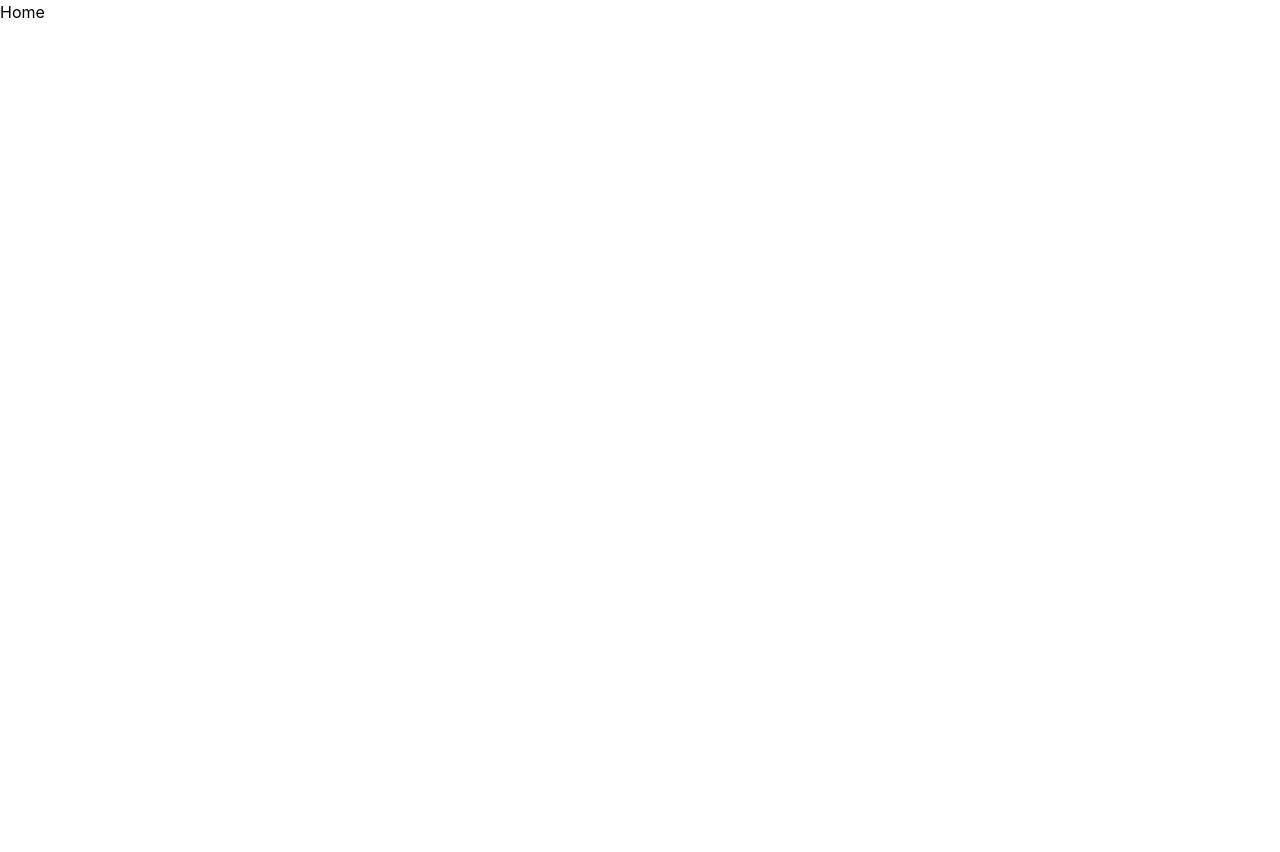
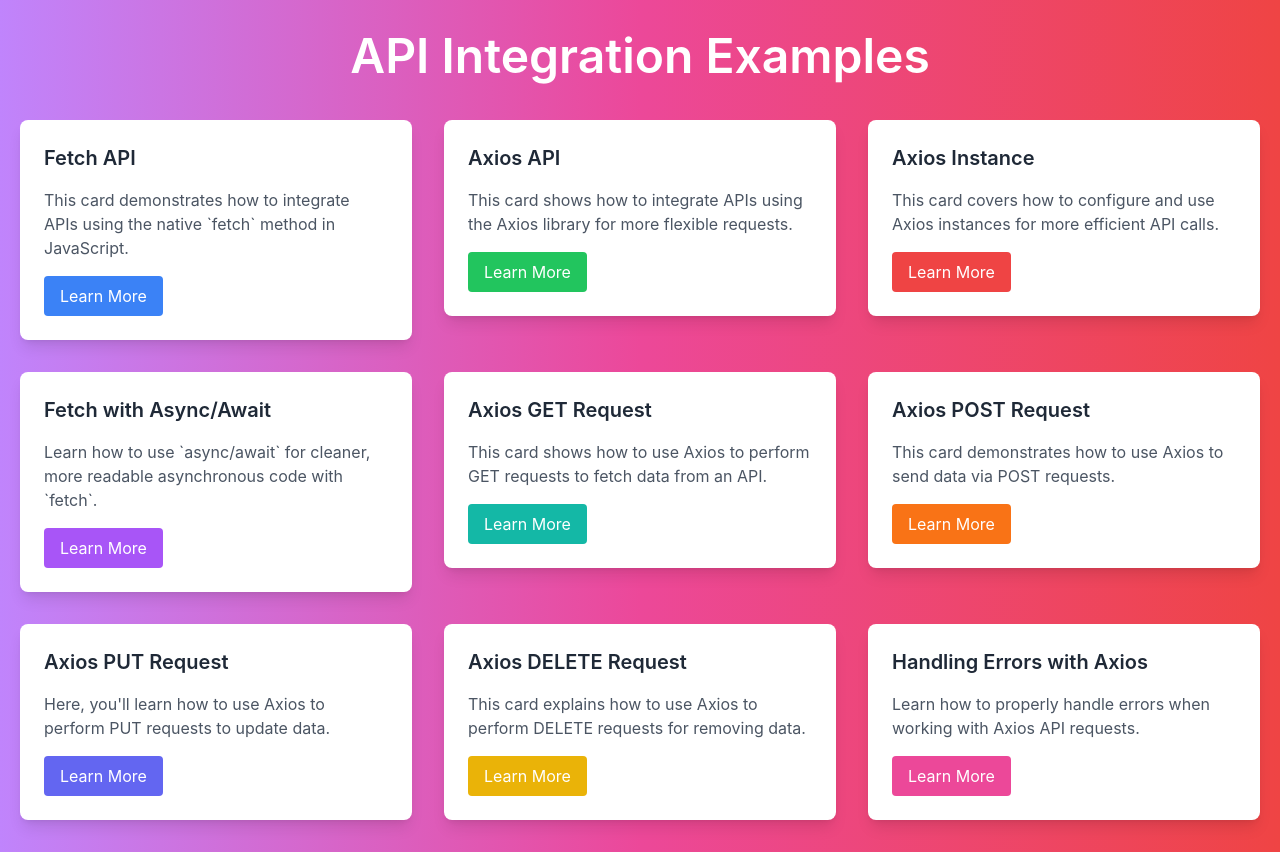
Before and after one commit to AKSHAW6299/BasicApiIntegration, a React (Create React App) app: page / in a window 1280 px wide. Before the commit the page ends 800 px from the top, so only its background shows below. Built offline with nearby package versions, Linux system fonts and the light colour scheme.

Commit message:
chanegs and bug

```diff
--- a/src/views/Home.jsx
+++ b/src/views/Home.jsx
@@ -1,9 +1,134 @@
-import React from 'react'
+import React from 'react';
+import { Link } from 'react-router-dom';
+
 
 function Home() {
   return (
-    <div>Home</div>
-  )
+    <div className="min-h-screen flex flex-col items-center justify-center bg-gradient-to-r from-purple-400 via-pink-500 to-red-500 py-8 px-5">
+      <h1 className="text-5xl font-semibold text-white mb-10 animate__animated animate__fadeIn animate__delay-1s">
+        API Integration Examples
+      </h1>
+
+      <div className="grid grid-cols-1 sm:grid-cols-2 md:grid-cols-3 gap-8">
+        {/* Card 1: Fetch API */}
+        <Link to={'/fetchmethod'}>
+          <div className="bg-white p-6 rounded-lg shadow-lg transform transition duration-500 hover:scale-105 hover:shadow-2xl">
+            <h2 className="text-xl font-semibold text-gray-800 mb-4">Fetch API</h2>
+            <p className="text-gray-600 mb-4">
+              This card demonstrates how to integrate APIs using the native `fetch` method in JavaScript.
+            </p>
+            <button className="bg-blue-500 text-white rounded px-4 py-2 transition hover:bg-blue-600 focus:outline-none">
+              Learn More
+            </button>
+          </div>
+        </Link>
+
+        {/* Card 2: Axios API */}
+        <Link to={'/usingaxios'}>
+          <div className="bg-white p-6 rounded-lg shadow-lg transform transition duration-500 hover:scale-105 hover:shadow-2xl">
+            <h2 className="text-xl font-semibold text-gray-800 mb-4">Axios API</h2>
+            <p className="text-gray-600 mb-4">
+              This card shows how to integrate APIs using the Axios library for more flexible requests.
+            </p>
+            <button className="bg-green-500 text-white rounded px-4 py-2 transition hover:bg-green-600 focus:outline-none">
+              Learn More
+            </button>
+          </div>
+        </Link>
+
+        {/* Card 3: Axios Instance */}
+        <Link to={'/usingaxiosinstance'}>
+          <div className="bg-white p-6 rounded-lg shadow-lg transform transition duration-500 hover:scale-105 hover:shadow-2xl">
+            <h2 className="text-xl font-semibold text-gray-800 mb-4">Axios Instance</h2>
+            <p className="text-gray-600 mb-4">
+              This card covers how to configure and use Axios instances for more efficient API calls.
+            </p>
+            <button className="bg-red-500 text-white rounded px-4 py-2 transition hover:bg-red-600 focus:outline-none">
+              Learn More
+            </button>
+          </div>
+        </Link>
+
+        {/* Card 4: Fetch with Async/Await */}
+        <Link to={'/'}>
+          <div className="bg-white p-6 rounded-lg shadow-lg transform transition duration-500 hover:scale-105 hover:shadow-2xl">
+            <h2 className="text-xl font-semibold text-gray-800 mb-4">Fetch with Async/Await</h2>
+            <p className="text-gray-600 mb-4">
+              Learn how to use `async/await` for cleaner, more readable asynchronous code with `fetch`.
+            </p>
+            <button className="bg-purple-500 text-white rounded px-4 py-2 transition hover:bg-purple-600 focus:outline-none">
+              Learn More
+            </button>
+          </div>
+        </Link>
+
+        {/* Card 5: Axios GET Request */}
+        <Link to={'/'}>
+          <div className="bg-white p-6 rounded-lg shadow-lg transform transition duration-500 hover:scale-105 hover:shadow-2xl">
+            <h2 className="text-xl font-semibold text-gray-800 mb-4">Axios GET Request</h2>
+            <p className="text-gray-600 mb-4">
+              This card shows how to use Axios to perform GET requests to fetch data from an API.
+            </p>
+            <button className="bg-teal-500 text-white rounded px-4 py-2 transition hover:bg-teal-600 focus:outline-none">
+              Learn More
+            </button>
+          </div>
+        </Link>
+
+        {/* Card 6: Axios POST Request */}
+        <Link to={'/'}>
+          <div className="bg-white p-6 rounded-lg shadow-lg transform transition duration-500 hover:scale-105 hover:shadow-2xl">
+            <h2 className="text-xl font-semibold text-gray-800 mb-4">Axios POST Request</h2>
+            <p className="text-gray-600 mb-4">
+              This card demonstrates how to use Axios to send data via POST requests.
+            </p>
+            <button className="bg-orange-500 text-white rounded px-4 py-2 transition hover:bg-orange-600 focus:outline-none">
+              Learn More
+            </button>
+          </div>
+        </Link>
+
+        {/* Card 7: Axios PUT Request */}
+        <Link to={'/'}>
+          <div className="bg-white p-6 rounded-lg shadow-lg transform transition duration-500 hover:scale-105 hover:shadow-2xl">
+            <h2 className="text-xl font-semibold text-gray-800 mb-4">Axios PUT Request</h2>
+            <p className="text-gray-600 mb-4">
+              Here, you'll learn how to use Axios to perform PUT requests to update data.
+            </p>
+            <button className="bg-indigo-500 text-white rounded px-4 py-2 transition hover:bg-indigo-600 focus:outline-none">
+              Learn More
+            </button>
+          </div>
+        </Link>
+
+        {/* Card 8: Axios DELETE Request */}
+        <Link to={'/#'}>
+          <div className="bg-white p-6 rounded-lg shadow-lg transform transition duration-500 hover:scale-105 hover:shadow-2xl">
+            <h2 className="text-xl font-semibold text-gray-800 mb-4">Axios DELETE Request</h2>
+            <p className="text-gray-600 mb-4">
+              This card explains how to use Axios to perform DELETE requests for removing data.
+            </p>
+            <button className="bg-yellow-500 text-white rounded px-4 py-2 transition hover:bg-yellow-600 focus:outline-none">
+              Learn More
+            </button>
+          </div>
+        </Link>
+
+        {/* Card 9: Handling Errors with Axios */}
+        <Link to={'/#'}>
+          <div className="bg-white p-6 rounded-lg shadow-lg transform transition duration-500 hover:scale-105 hover:shadow-2xl">
+            <h2 className="text-xl font-semibold text-gray-800 mb-4">Handling Errors with Axios</h2>
+            <p className="text-gray-600 mb-4">
+              Learn how to properly handle errors when working with Axios API requests.
+            </p>
+            <button className="bg-pink-500 text-white rounded px-4 py-2 transition hover:bg-pink-600 focus:outline-none">
+              Learn More
+            </button>
+          </div>
+        </Link>
+      </div>
+    </div>
+  );
 }
 
-export default Home
+export default Home;
```
